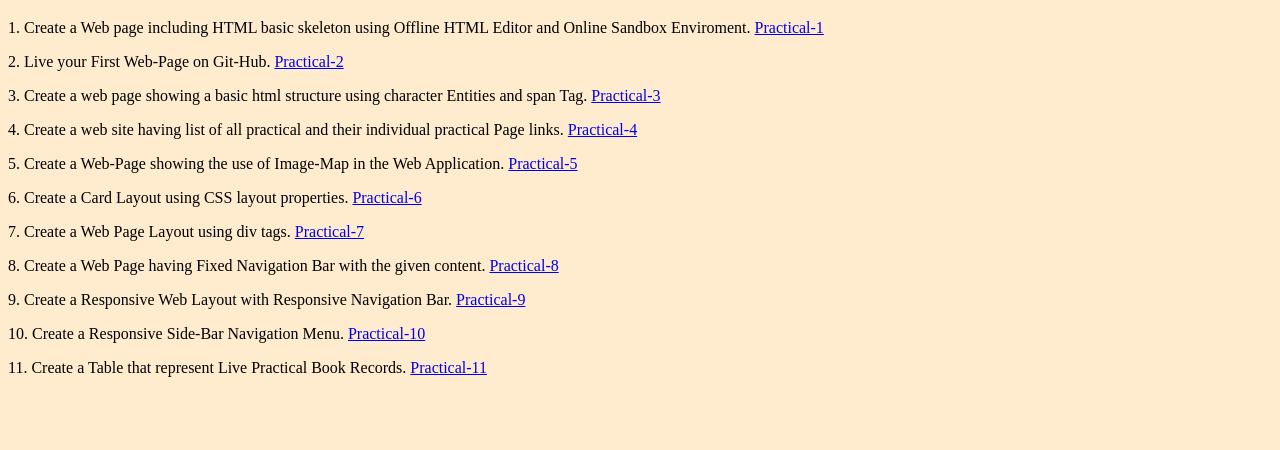
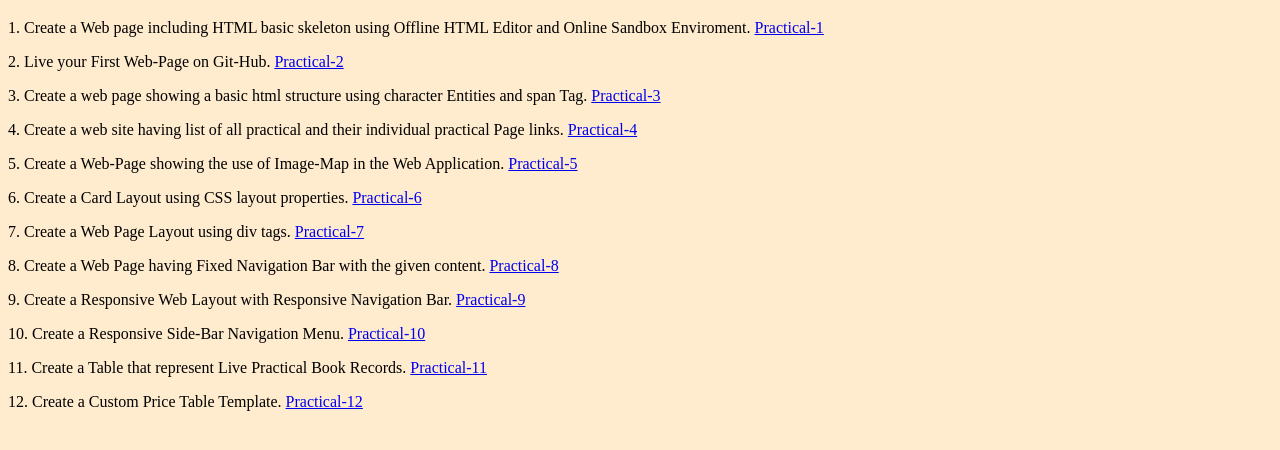
Before and after one commit to Mayanksingh2004/FirstHtml, a plain HTML site: page index.html in a window 1280 px wide. Shown: the part 242-692 px from the top of the page. Drawn offline with Linux system fonts and the light colour scheme.

Commit message:
updated index.html practical-12

```diff
--- a/index.html
+++ b/index.html
@@ -23,5 +23,6 @@
     <p>9. Create a Responsive Web Layout with Responsive Navigation Bar. <a href="practicals/practical-9.html">Practical-9</a></p>
     <p>10. Create a Responsive Side-Bar Navigation Menu. <a href="practicals/practical-10.html">Practical-10</a></p>
     <p>11. Create a Table that represent Live Practical Book Records. <a href="practicals/practical-11.html">Practical-11</a></p>
+    <p>12. Create a Custom Price Table Template. <a href="practicals/practical-12.html">Practical-12</a></p>
 </body>
 </html>
```
